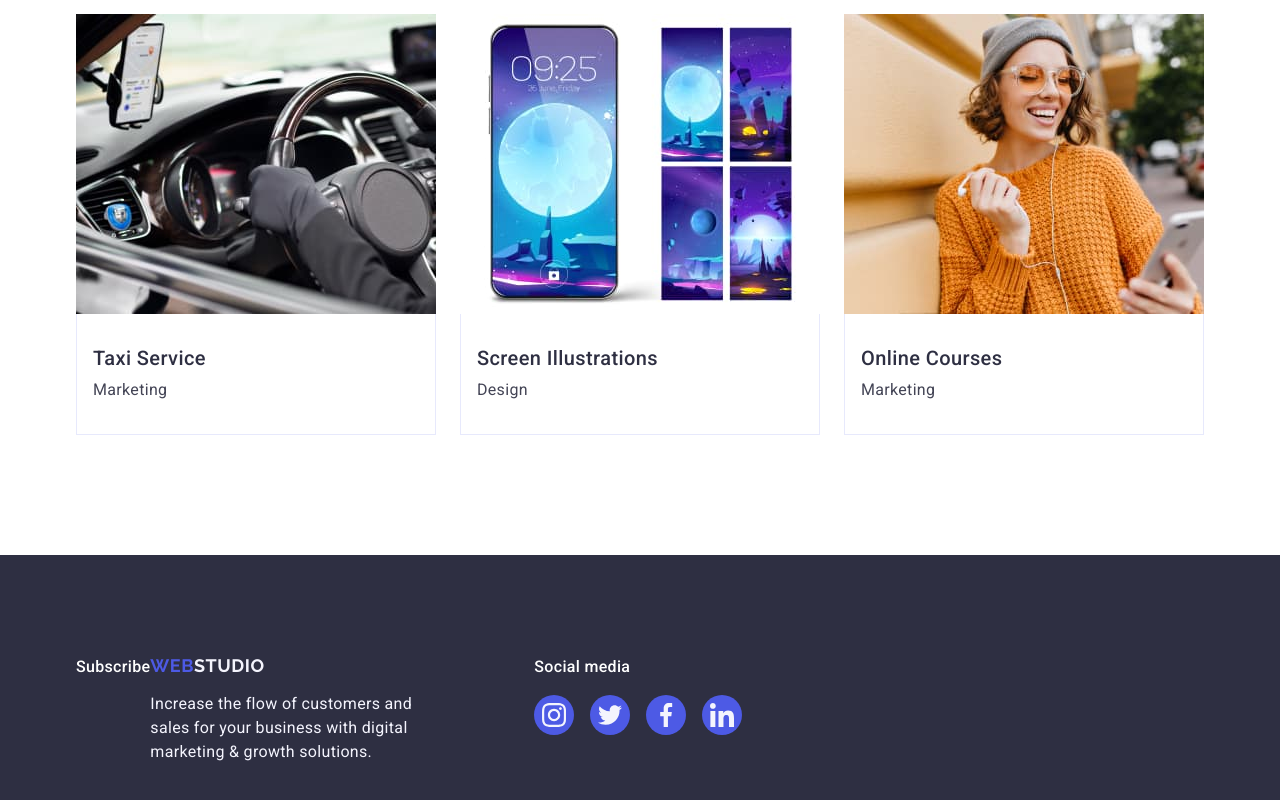
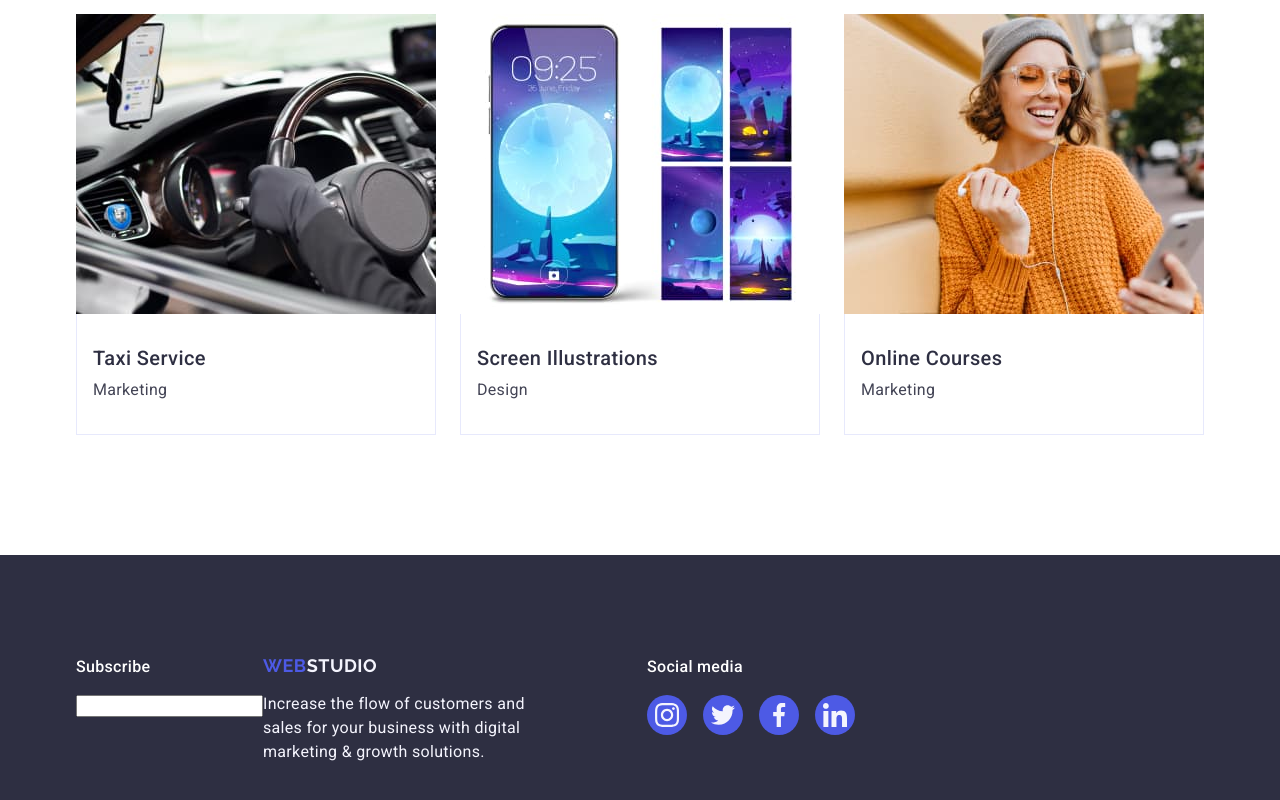
Before and after one commit to Brykiet/goit-markup-hw-05, a plain HTML site: page index.html in a window 1280 px wide. Shown: the part 2620-3420 px from the top of the page. Drawn offline with nearby package versions, Linux system fonts and the light colour scheme.

Commit message:
Update index.html

```diff
--- a/index.html
+++ b/index.html
@@ -409,7 +409,9 @@
         <div class="formul">
           <p class="formul-text">Subscribe</p>
           <form class="formul-form">
-            <label class="formul-form-label"></label>
+            <label class="formul-form-label"
+              ><input type="email" name="email"
+            /></label>
           </form>
         </div>
         <div class="foot-container2">
```
